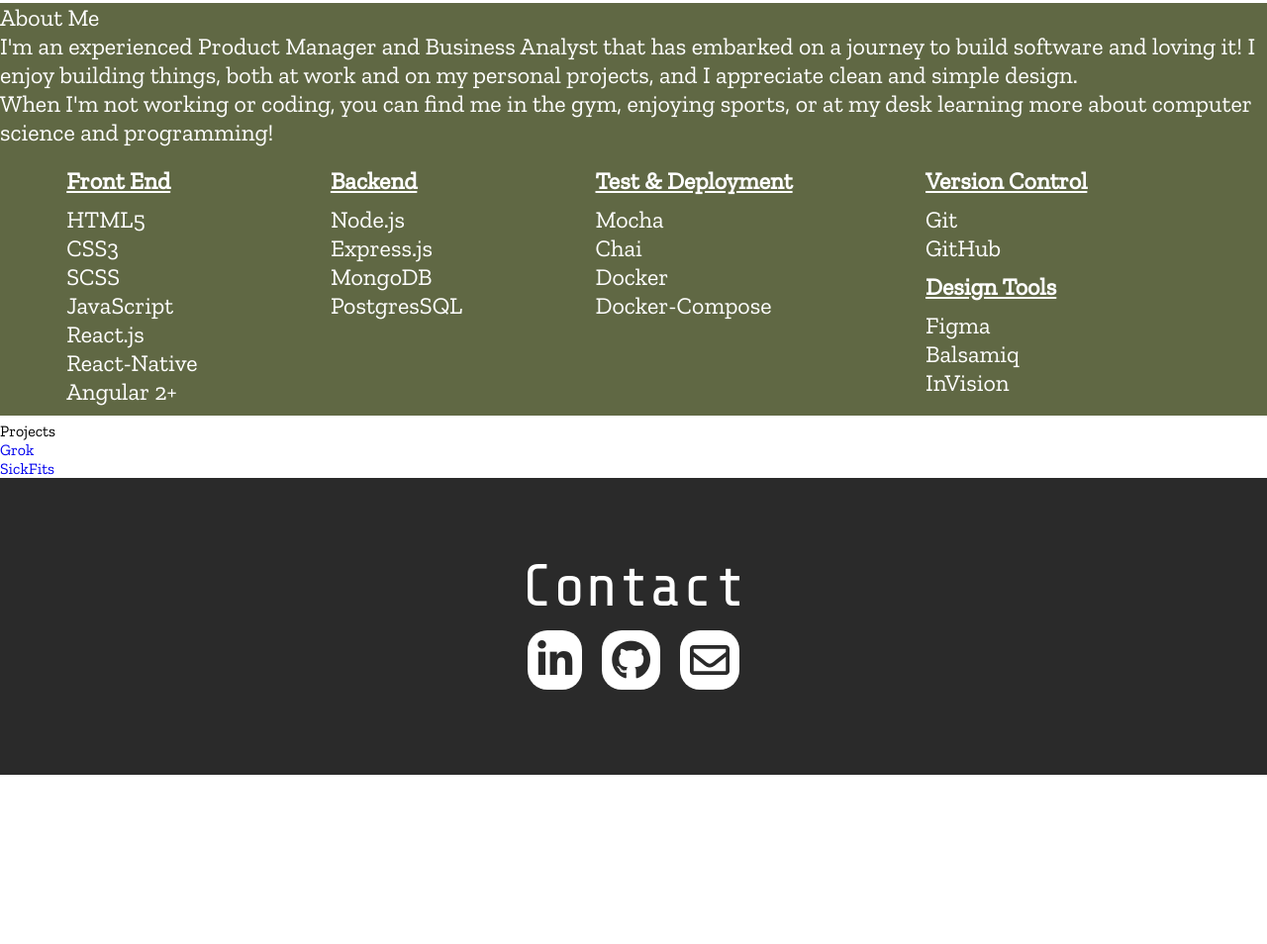
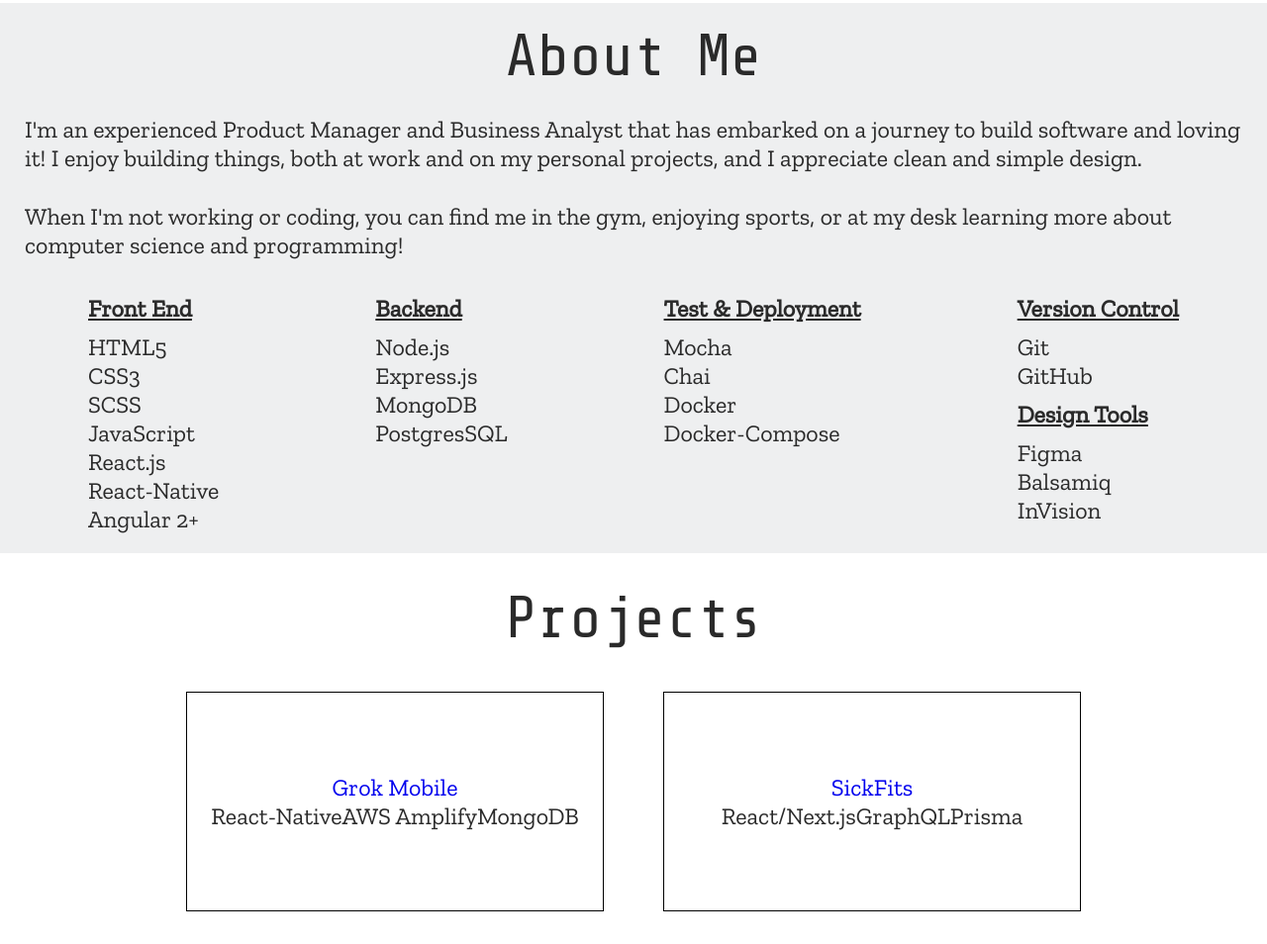
Before and after one commit to drcox23/drcox23.github.io, a plain HTML site: page index.html in a window 1280 px wide. Shown: the part 771-1725 px from the top of the page at 99% size. Before the commit the page ends 1554 px from the top, so only its background shows below. Drawn offline with nearby package versions, Linux system fonts and the light colour scheme.

Commit message:
additional css to more of the sections

```diff
--- a/css/styles.css
+++ b/css/styles.css
@@ -5,6 +5,7 @@ font-family: 'Zilla Slab', serif; */
 body {
   /* background-color: aqua; */
   min-height: 100%;
+  min-width: 100%;
   height: auto;
   margin: 0;
   padding: 0;
@@ -66,9 +67,17 @@ p {
   border-bottom-width: 6px;
 }
 
+.home-description {
+  display: flex;
+  flex-flow: column nowrap;
+  justify-content: center;
+}
+
 .hd {
   display: flex;
   justify-content: center;
+  margin: 20px;
+  text-align: center;
 }
 
 .icon-links {
@@ -87,25 +96,41 @@ p {
   display: flex;
   flex-flow: row nowrap;
   justify-content: center;
+  margin: 20px;
 }
 
 .icon-back {
+  background-color: white;
+  margin: 20px;
+  padding: 10px;
   font-size: 20px;
   border-radius: 20px;
 }
 
-.icon-back {
-  background-color: white;
-  margin: 10px;
+#about-me {
+  display: flex;
+  flex-flow: column wrap;
+  justify-content: center;
+  align-content: center;
+  background-color: #eeeff0;
+  border-top: 6px solid #ffffff;
+  border-bottom: 6px solid #ffffff;
+  color: #2a2a2a;
+  margin: auto;
   padding: 10px;
+  font-size: 24px;
 }
 
-#about-me {
-  background-color: #606844;
-  border-top: 6px solid #ffffff;
-  border-bottom: 6px solid #ffffff;
-  color: white;
-  font-size: 24px;
+#about-header,
+#projects-header {
+  font-family: 'Share Tech Mono', monospace;
+  font-size: 60px;
+  text-align: center;
+  margin: 10px;
+}
+
+.about-blurb {
+  padding: 15px;
 }
 
 #skills {
@@ -126,9 +151,55 @@ p {
   padding-top: 10px;
 }
 
+#projects {
+  display: flex;
+  flex-flow: column wrap;
+  justify-content: center;
+  align-content: center;
+  background-color: #ffffff;
+  border-top: 6px solid #ffffff;
+  border-bottom: 6px solid #ffffff;
+  color: #2a2a2a;
+  margin: auto;
+  padding: 10px;
+  font-size: 24px;
+}
+
+/* #projects-header {
+  display: flex;
+  flex-flow: row wrap;
+} */
+
+.projects-description {
+  display: flex;
+  flex-flow: row wrap;
+  justify-content: space-evenly;
+  align-content: center;
+}
+
+.proj-space {
+  width: 400px;
+  height: 200px;
+  margin: 30px;
+  padding: 10px;
+  border: 1px solid black;
+  display: flex;
+  flex-flow: column wrap;
+  text-align: center;
+  justify-content: center;
+  align-content: center;
+}
+
+.proj-tech-stack {
+  display: flex;
+  flex-flow: row wrap;
+  justify-content: space-around;
+}
+
 #contact {
   min-height: 300px;
   width: 100%;
+  border-top: 6px solid #ffffff;
   display: flex;
   flex-flow: column wrap;
   justify-content: center;
--- a/index.html
+++ b/index.html
@@ -67,9 +67,11 @@
   <div id="about-me">
     <div id="about-header">About Me</div>
     <div class="about-description">
-      <p>I'm an experienced Product Manager and Business Analyst that has embarked on a journey to build software and
-        loving it! I enjoy building things, both at work and on my personal projects, and I appreciate clean and simple design.</p>
-      <p>When I'm not working or coding, you can find me in the gym, enjoying sports, or at my desk learning more about computer science and programming!</p>
+      <p class="about-blurb">I'm an experienced Product Manager and Business Analyst that has embarked on a journey to
+        build software and loving it! I enjoy building things, both at work and on my personal projects, and I
+        appreciate clean and simple design.</p>
+      <p class="about-blurb">When I'm not working or coding, you can find me in the gym, enjoying sports, or at my desk
+        learning more about computer science and programming!</p>
     </div>
     <div id="skills">
       <div class=dev-skills id="frontend">
@@ -105,7 +107,6 @@
         <ul>Balsamiq</ul>
         <ul>InVision</ul>
       </div>
-      <div></div>
 
     </div>
 
@@ -115,14 +116,23 @@
   <div id="projects">
     <div id="projects-header">Projects</div>
     <div class="projects-description">
-      <p>
-        <a href="./projects/grok-mobile.html">Grok</a>
-      </p>
+      <div class="proj-space">
+        <a href="./projects/grok-mobile.html">Grok Mobile</a>
+        <div class="proj-tech-stack">
+          <ul>React-Native</ul>
+          <ul>AWS Amplify</ul>
+          <ul>MongoDB</ul>
         </div>
-    <div class="projects-description">
-      <p>
+      </div>
+      <div class="proj-space">
         <a href="./projects/sickFits.html">SickFits</a>
-      </p>
+        <div class="proj-tech-stack">
+          <ul>React/Next.js</ul>
+          <ul>GraphQL</ul>
+          <ul>Prisma</ul>
+        </div>
+      </div>
+
     </div>
 
   </div>
```
Lines whose indentation alone changed are shown as unchanged.
